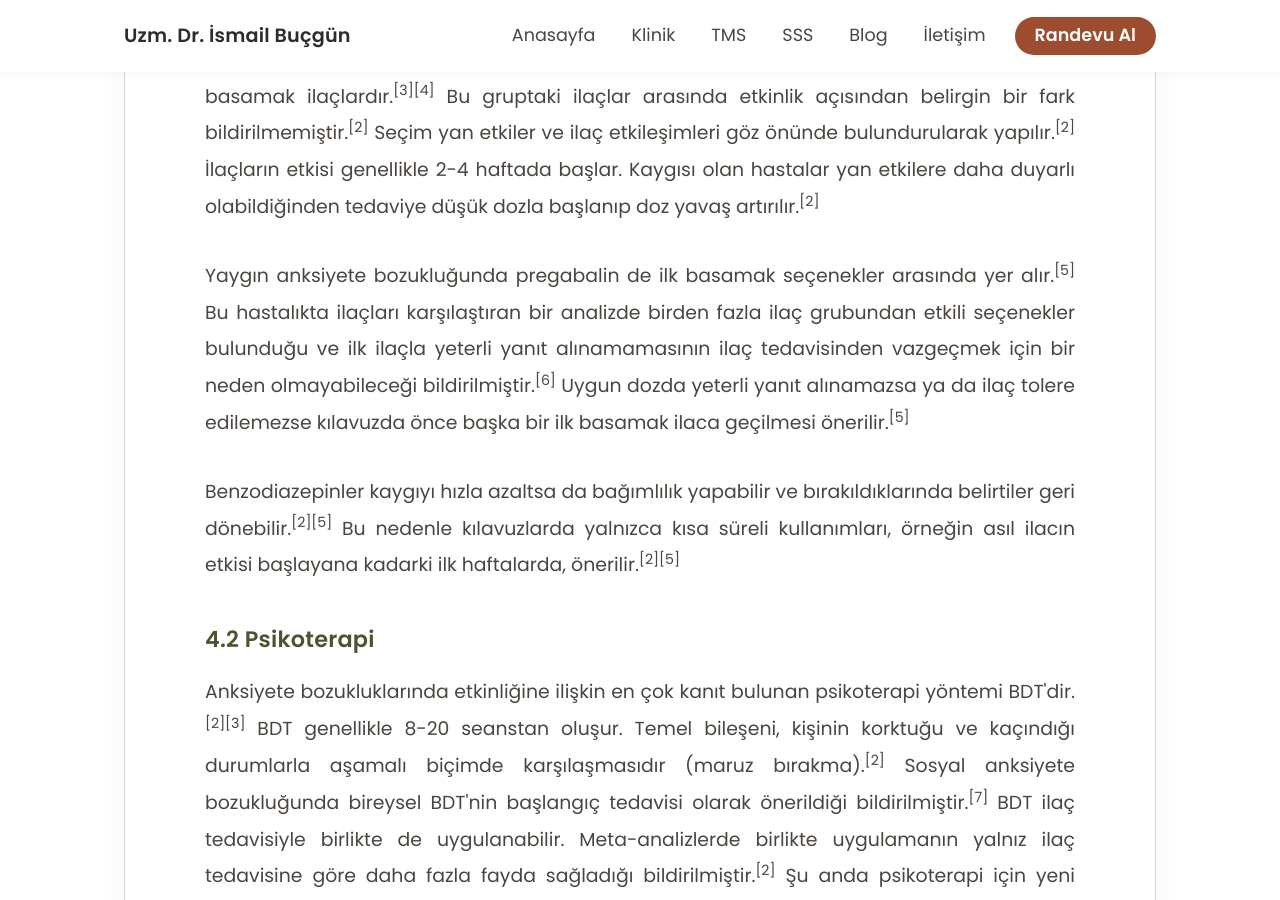
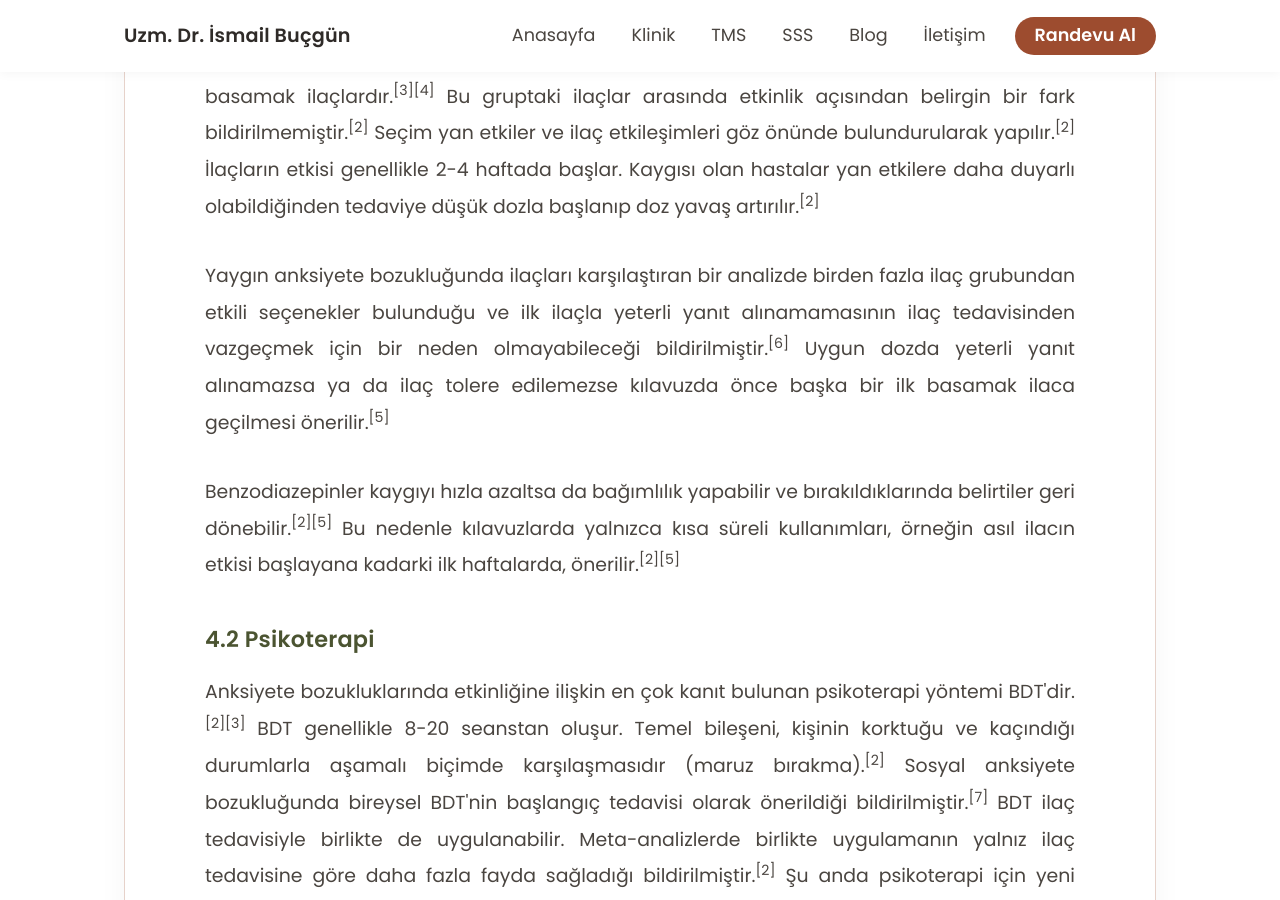
Before and after one commit to ibucgun/ibucgun.github.io, a Jekyll site: the page built from anksiyete-bozukluklari.html, in a window 1280 px wide and 900 px high, scrolled down 2900 px. Built offline with Jekyll 4.4.1, drawn with Linux system fonts in a browser that asks for light colours.

Commit message:
Update anksiyete-bozukluklari.html

```diff
--- a/anksiyete-bozukluklari.html
+++ b/anksiyete-bozukluklari.html
@@ -86,7 +86,7 @@ Seçici serotonin geri alım inhibitörleri (SSRI) ve serotonin-noradrenalin ger
 </p>
 
 <p>
-Yaygın anksiyete bozukluğunda pregabalin de ilk basamak seçenekler arasında yer alır.<sup>[5]</sup> Bu hastalıkta ilaçları karşılaştıran bir analizde birden fazla ilaç grubundan etkili seçenekler bulunduğu ve ilk ilaçla yeterli yanıt alınamamasının ilaç tedavisinden vazgeçmek için bir neden olmayabileceği bildirilmiştir.<sup>[6]</sup> Uygun dozda yeterli yanıt alınamazsa ya da ilaç tolere edilemezse kılavuzda önce başka bir ilk basamak ilaca geçilmesi önerilir.<sup>[5]</sup>
+Yaygın anksiyete bozukluğunda ilaçları karşılaştıran bir analizde birden fazla ilaç grubundan etkili seçenekler bulunduğu ve ilk ilaçla yeterli yanıt alınamamasının ilaç tedavisinden vazgeçmek için bir neden olmayabileceği bildirilmiştir.<sup>[6]</sup> Uygun dozda yeterli yanıt alınamazsa ya da ilaç tolere edilemezse kılavuzda önce başka bir ilk basamak ilaca geçilmesi önerilir.<sup>[5]</sup>
 </p>
 
 <p>
```
